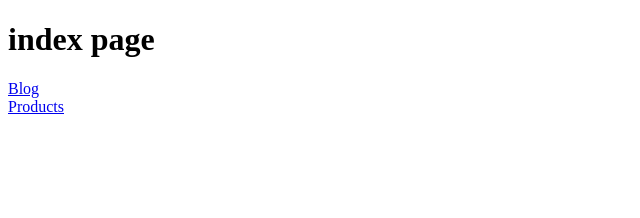
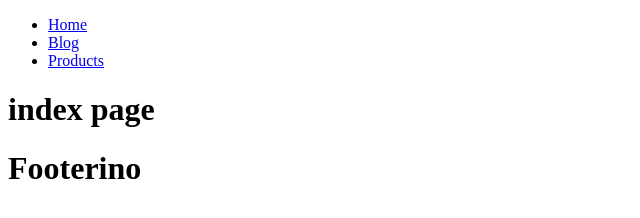
Before and after one commit to rafadona/gatsby-learning, a Gatsby site: page / in a window 1280 px wide. Shown: the whole page, without its empty margins (0-640 px from the left). Built offline with nearby package versions, Linux system fonts and the light colour scheme; Gatsby itself is replaced by a stand-in of ours.

Commit message:
add layout and footer

```diff
--- /dev/null
+++ b/src/componnents/Footer.js
@@ -0,0 +1,11 @@
+import React from 'react'
+
+const Footer = () => {
+    return (
+        <div>
+            <h1>Footerino</h1>
+        </div>
+    )
+}
+
+export default Footer
--- /dev/null
+++ b/src/componnents/Layout.js
@@ -0,0 +1,17 @@
+import React from 'react'
+import NavBar from "./NavBar"
+import Footer from "./Footer"
+
+const Layout = ({ children }) => {
+    return (
+        <div>
+            <NavBar />
+            <main>
+                {children}
+            </main>
+            <Footer />
+        </div>
+    )
+}
+
+export default Layout
--- /dev/null
+++ b/src/componnents/NavBar.js
@@ -0,0 +1,23 @@
+import { Link } from 'gatsby'
+import React from 'react'
+
+
+const NavBar = () => {
+    return (
+        <nav>
+            <ul>
+                <li>
+                    <Link to="/">Home </Link>
+                </li>
+                <li>
+                    <Link to="/blog/">Blog</Link>
+                </li>
+                <li>
+                    <Link to="/products/">Products</Link>
+                </li>
+            </ul>
+        </nav>
+    )
+}
+
+export default NavBar
--- a/src/pages/index.js
+++ b/src/pages/index.js
@@ -1,12 +1,14 @@
 import React from 'react'
-import Gatsby, { Link } from "gatsby";
+import Layout from "../componnents/Layout"
 
 function index() {
   return (
     <div>
-      <h1>index page</h1>
-      <Link to="/blog/">Blog</Link>
-      <div><Link to="/products/">Products</Link></div>
+
+      <Layout>
+        <h1>index page</h1>
+
+      </Layout>
 
 
     </div>
```
Also changed, not shown: src/pages/products.js (line endings or trailing spaces).
